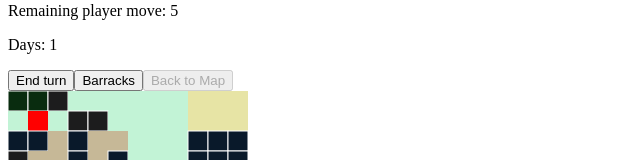
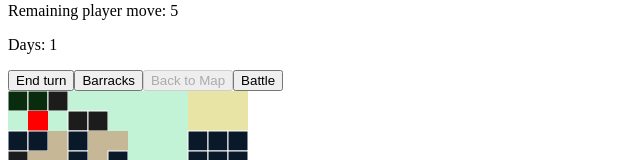
Before and after one commit to dtourek/homam, a React (Create React App) app: page / in a window 1280 px wide. Shown: the part 146-306 px from the top of the page, without its empty margins (0-640 px from the left). Built offline with nearby package versions, Linux system fonts and the light colour scheme.

Commit message:
wip - battle

```diff
--- /dev/null
+++ b/src/modules/battlefield/Battlefield.tsx
@@ -0,0 +1,62 @@
+import { Field } from '../map/field/Field';
+import React, { useState } from 'react';
+import { FieldType, IFieldRaw } from '../map/field/interfaces';
+import { IArmyUnit, UnitName } from '../army/interfaces';
+import { ILocation, IPlayer } from '../player/interfaces';
+
+interface IBattleArmy {
+  unit: IArmyUnit;
+  position: ILocation;
+}
+
+interface IBattleField {
+  type: FieldType.forest;
+  isObstacle: false;
+  army?: IBattleArmy;
+}
+
+const row: IBattleField[] = Array(10)
+  .fill(undefined)
+  .map(() => ({ type: FieldType.forest, isObstacle: false }));
+const battleFields: IBattleField[][] = Array(10)
+  .fill(undefined)
+  .map(() => row);
+
+// const addArmyUnits = (armies: IArmyUnit[][], fields: IBattleField[][]) => {};
+
+// const getArmyUnitColor = (unit: IArmyUnit): string => {
+//   switch (unit.name) {
+//     case UnitName.peasant:
+//       return;
+//   }
+// };
+
+const getBattlefields = (battleFields: IBattleField[][]): IFieldRaw[] =>
+  battleFields.flatMap((row, y) =>
+    row.flatMap((field, x) => {
+      if (field.army) {
+        return { x, y, fill: 'white', height: 50, width: 50, stroke: 'black' };
+      }
+
+      return { x, y, fill: '#C2F3D6', height: 50, width: 50, stroke: 'black' };
+    }),
+  );
+
+interface IProps {
+  armies: IArmyUnit[][];
+}
+
+export const Battlefield = ({ armies }: IProps) => {
+  const [fields, setFields] = useState(getBattlefields(battleFields));
+  const onFieldClick = (x: number, y: number) => {
+    console.log(':: clicked', y, y);
+  };
+
+  return (
+    <svg xmlns="http://www.w3.org/2000/svg" height={500} width={500}>
+      {fields.map(({ x, y, ...props }) => (
+        <Field key={`unit-${x},${y}`} {...props} x={x * 50} y={y * 50} onClick={() => onFieldClick(x, y)} />
+      ))}
+    </svg>
+  );
+};
--- a/src/modules/player/usePlayer.ts
+++ b/src/modules/player/usePlayer.ts
@@ -6,7 +6,7 @@ import { IMapResource, IPlayerResources } from '../resources/interfaces';
 import { IField } from '../map/field/interfaces';
 import { isObstacleField } from '../map/field/utils';
 import { IArmyUnit } from '../army/interfaces';
-import { addResources, addUnit, buyUnit, changeActivePlayer, equalsPlayerId } from './utils';
+import { activePlayer, addResources, addUnit, buyUnit, changeActivePlayer, equalsPlayerId } from './utils';
 import { pipe } from 'tabor';
 import { equals } from '../../tools';
 
@@ -51,13 +51,5 @@ export const usePlayer = (defaultMovement: number) => {
     );
   };
 
-  const activePlayer = (players: IPlayer[]): IPlayer => {
-    const active = players.find((player) => player.isActive);
-    if (!active) {
-      throw new Error('Cannot assign active player!'); // TODO - better fix
-    }
-    return active;
-  };
-
-  return { player: activePlayer(players), movePlayer, onEndTurn, increaseResource, buyArmy };
+  return { activePlayer: activePlayer(players), movePlayer, onEndTurn, increaseResource, buyArmy, players };
 };
--- a/src/modules/player/utils.ts
+++ b/src/modules/player/utils.ts
@@ -1,9 +1,10 @@
 import { ILocation, IPlayer } from './interfaces';
 import { IArmyUnit } from '../army/interfaces';
 import { IPlayerResources } from '../resources/interfaces';
-import { Nullable } from 'tabor';
+import { IMaybe, Nullable, success, fail, IEither, Optional } from 'tabor';
 import { maxUnits } from '../barracks/maxUnits';
 import { equals } from '../../tools';
+import { Right } from 'fputils';
 
 export const isPlayerField = (location: ILocation, player: IPlayer): boolean => equals(location.x, player.location.x) && equals(location.y, player.location.y);
 
@@ -57,3 +58,11 @@ export const changeActivePlayer =
     }
     return players;
   };
+
+export const activePlayer = (players: IPlayer[]): IPlayer => {
+  const active = players.find((player) => player.isActive);
+  if (!active) {
+    return players[0];
+  }
+  return active;
+};
--- a/src/modules/screen/Control.tsx
+++ b/src/modules/screen/Control.tsx
@@ -36,6 +36,9 @@ export const Control = ({ screen, setScreen, player, onEndTurn, defaultPlayerMov
       <button disabled={screen === Screen.map} onClick={() => setScreen(Screen.map)}>
         Back to Map
       </button>
+      <button disabled={screen === Screen.battle} onClick={() => setScreen(Screen.battle)}>
+        Battle
+      </button>
       <br />
     </>
   );
--- a/src/modules/screen/MainScreen.tsx
+++ b/src/modules/screen/MainScreen.tsx
@@ -12,13 +12,23 @@ interface IMainScreenProps {
 
 export const MainScreen = ({ config }: IMainScreenProps) => {
   const [screen, setScreen] = useState<Screen>(Screen.map);
-  const { player, movePlayer, onEndTurn, increaseResource, buyArmy } = usePlayer(config.playerMove);
+  const { activePlayer, movePlayer, onEndTurn, increaseResource, buyArmy, players } = usePlayer(config.playerMove);
   const { path, setPath, resetPath } = usePath();
 
   return (
     <>
-      <Control player={player} screen={screen} setScreen={setScreen} onEndTurn={onEndTurn} defaultPlayerMove={config.playerMove} resetPath={resetPath} />
-      <Screens screen={screen} increaseResource={increaseResource} movePlayer={movePlayer} player={player} config={config} path={path} setPath={setPath} buyArmy={buyArmy} />
+      <Control player={activePlayer} screen={screen} setScreen={setScreen} onEndTurn={onEndTurn} defaultPlayerMove={config.playerMove} resetPath={resetPath} />
+      <Screens
+        screen={screen}
+        increaseResource={increaseResource}
+        movePlayer={movePlayer}
+        player={activePlayer}
+        config={config}
+        path={path}
+        setPath={setPath}
+        buyArmy={buyArmy}
+        players={players}
+      />
     </>
   );
 };
--- a/src/modules/screen/Screens.tsx
+++ b/src/modules/screen/Screens.tsx
@@ -6,6 +6,7 @@ import { IPath } from '../path/usePath';
 import { Barracks } from '../barracks/Barracks';
 import { MapScreen } from './MapScreen';
 import { IUsePlayer } from '../player/usePlayer';
+import { Battlefield } from '../battlefield/Battlefield';
 
 interface IScreensProps {
   screen: Screen;
@@ -16,12 +17,17 @@ interface IScreensProps {
   increaseResource: IUsePlayer['increaseResource'];
   movePlayer: IUsePlayer['movePlayer'];
   buyArmy: IUsePlayer['buyArmy'];
+  players: IPlayer[];
 }
 
-export const Screens = ({ screen, player, config, increaseResource, movePlayer, path, setPath, buyArmy }: IScreensProps) => {
+export const Screens = ({ screen, player, config, increaseResource, movePlayer, path, setPath, buyArmy, players }: IScreensProps) => {
   if (screen === Screen.barracks) {
     return <Barracks player={player} buyArmy={buyArmy} />;
   }
 
+  if (screen === Screen.battle) {
+    return <Battlefield armies={players.map((player) => player.army)} />;
+  }
+
   return <MapScreen config={config} player={player} increaseResource={increaseResource} movePlayer={movePlayer} path={path} setPath={setPath} />;
 };
--- a/src/modules/screen/types.ts
+++ b/src/modules/screen/types.ts
@@ -1,4 +1,5 @@
 export enum Screen {
   map = 'map',
   barracks = 'barracks',
+  battle = 'battle',
 }
```
Also changed, not shown: 1 other file (tests, documents, lock files or other folders).
